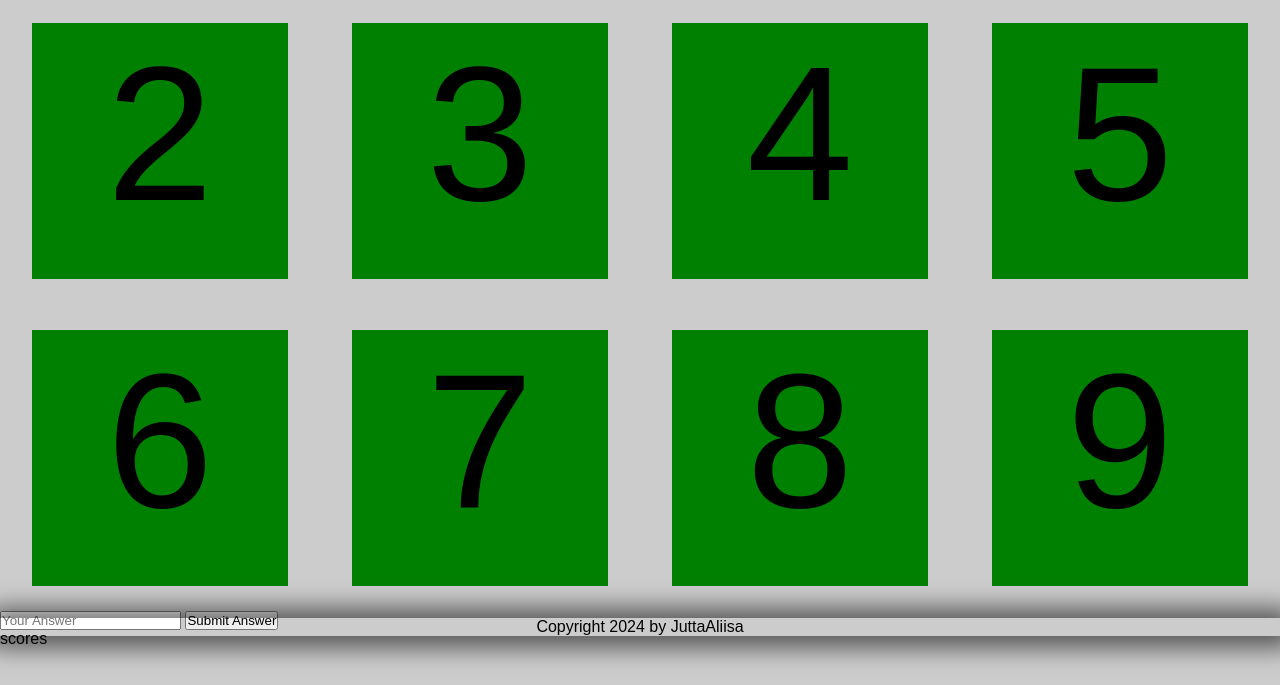
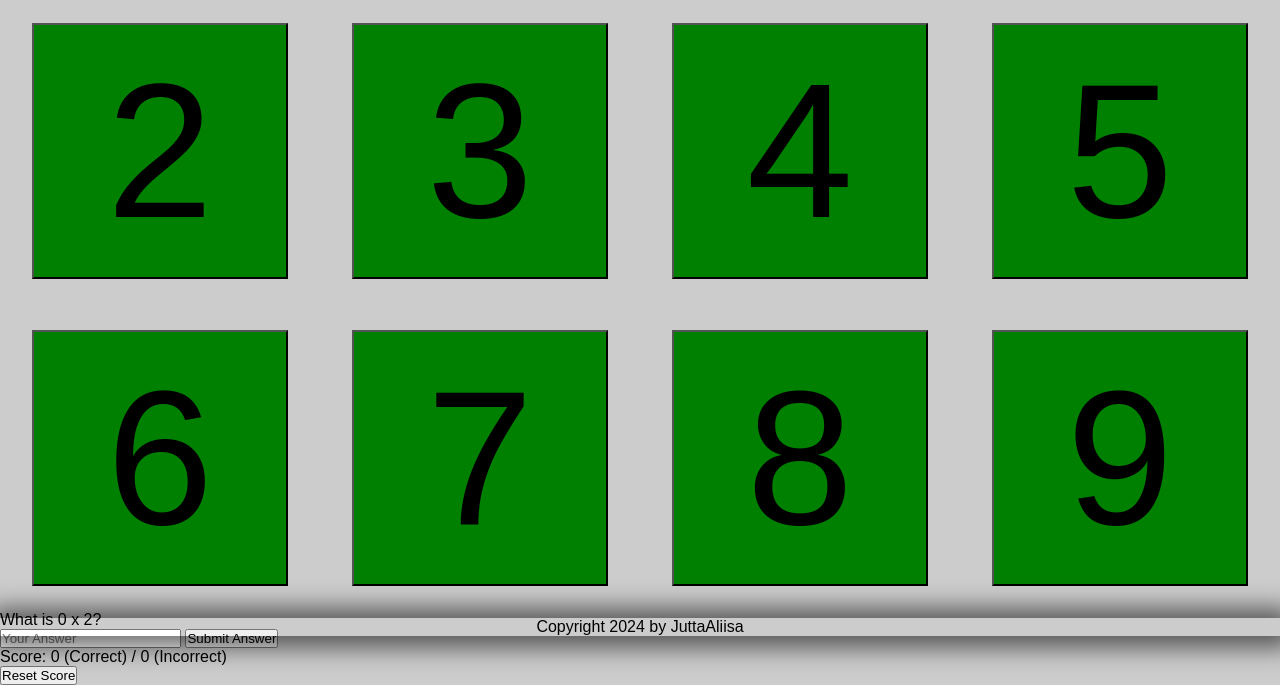
Before and after one commit to JuttaAliisa/mathGame, a plain HTML site: page index.html in a window 1280 px wide. Shown: the part 164-849 px from the top of the page. Before the commit the page ends 812 px from the top, so only its background shows below. Drawn offline with Linux system fonts and the light colour scheme; a web font is replaced by a local one.

Commit message:
Add stage selector values to the code with on click event. Make simple score calculator and reset button

```diff
--- a/assets/js/script.js
+++ b/assets/js/script.js
@@ -1,23 +1,63 @@
-function stageTwo() {
-    const num1 = 2;
+document.addEventListener("DOMContentLoaded", function () {
+    let buttons = document.getElementsByTagName("button");
+
+    for (let button of buttons) {
+        button.addEventListener("click", function () {
+            if (this.getAttribute("data-type") === "submit") {
+                checkAnswer();
+            } else {
+                runGame();
+            }
+        });
+    }
+
+    runGame();
+
+});
+
+let buttonValue = 0;
+let correctCount = 0;
+let incorrectCount = 0;
+
+const allValues = document.querySelectorAll('.stage-button')
+allValues.forEach(ab => {
+    ab.addEventListener('click', (event) => {
+        buttonValue = event.target.value
+     })
+})
+
+function runGame() {
+    const num1 = buttonValue;
     const num2 = Math.floor(Math.random() * 11); // Random number between 0 and 10
 
     document.getElementById('question').innerText = `What is ${num1} x ${num2}?`;
     document.getElementById('answer').value = ''; // Clear the previous answer
+    updateScore();
 }
 
 function checkAnswer() {
             const userAnswer = parseInt(document.getElementById('answer').value, 10);
-    const num1 = 2;
+            const num1 = buttonValue;
             const num2 = parseInt(document.getElementById('question').innerText.split('x')[1], 10);
             const correctAnswer = num1 * num2;
 
             if (userAnswer === correctAnswer) {
                 document.getElementById('result').innerText = 'Correct! Well done.';
+                correctCount++;
             } else {
                 document.getElementById('result').innerText = `Incorrect. The correct answer is ${correctAnswer}. Try again!`;
+                incorrectCount++;
             }
 
-    // Generate a new question after checking the answer
-    stageTwo();
+            runGame()
+        };
+
+function updateScore() {
+    document.getElementById('score').innerText = `Score: ${correctCount} (Correct) / ${incorrectCount} (Incorrect)`;
 }
+
+function resetScore() {
+    correctCount = 0;
+    incorrectCount = 0;
+    updateScore();
+}
--- a/index.html
+++ b/index.html
@@ -25,26 +25,31 @@
             <p>Schoose a stage and start practising! Once you get the correct answer 10 times in a row, you have completed the stage! You can chenge the stage at any point, but it will reset your..... and so on</p>
         </div>
         <div id="choose-stage">
-            <p value="2" class="stage-button">2</p>
-            <p value="3" class="stage-button">3</p>
-            <p value="4" class="stage-button">4</p>
-            <p value="5" class="stage-button">5</p>
-            <p value="6" class="stage-button">6</p>
-            <p value="7" class="stage-button">7</p>
-            <p value="8" class="stage-button">8</p>
-            <p value="9" class="stage-button">9</p>
+            <button value="2" class="stage-button">2</button>
+            <button value="3" class="stage-button">3</button>
+            <button value="4" class="stage-button">4</button>
+            <button value="5" class="stage-button">5</button>
+            <button value="6" class="stage-button">6</button>
+            <button value="7" class="stage-button">7</button>
+            <button value="8" class="stage-button">8</button>
+            <button value="9" class="stage-button">9</button>
         </div>
 
         <!--Game section-->
         <div>
             <p id="question"></p>
             <input type="text" id="answer" placeholder="Your Answer">
-            <button onclick="checkAnswer()">Submit Answer</button>
+            <button data-type="submit">Submit Answer</button>
             <p id="result"></p>
         </div>
 
         <!--Scores-->
-        <div>scores</div>
+        <div>
+            <p id="score">0 (Correct) / 0 (Incorrect)</p>
+        </div>
+
+        <!--Reset scores-->
+        <button onclick="resetScore()">Reset Score</button>
 
     </main>
 
```
Lines whose indentation alone changed are shown as unchanged.
